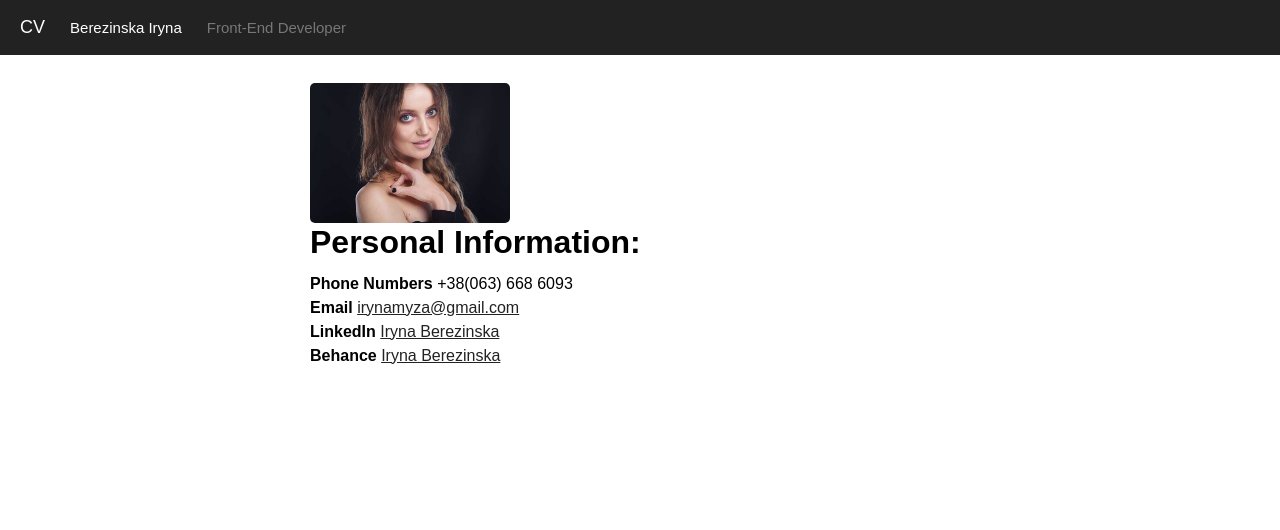
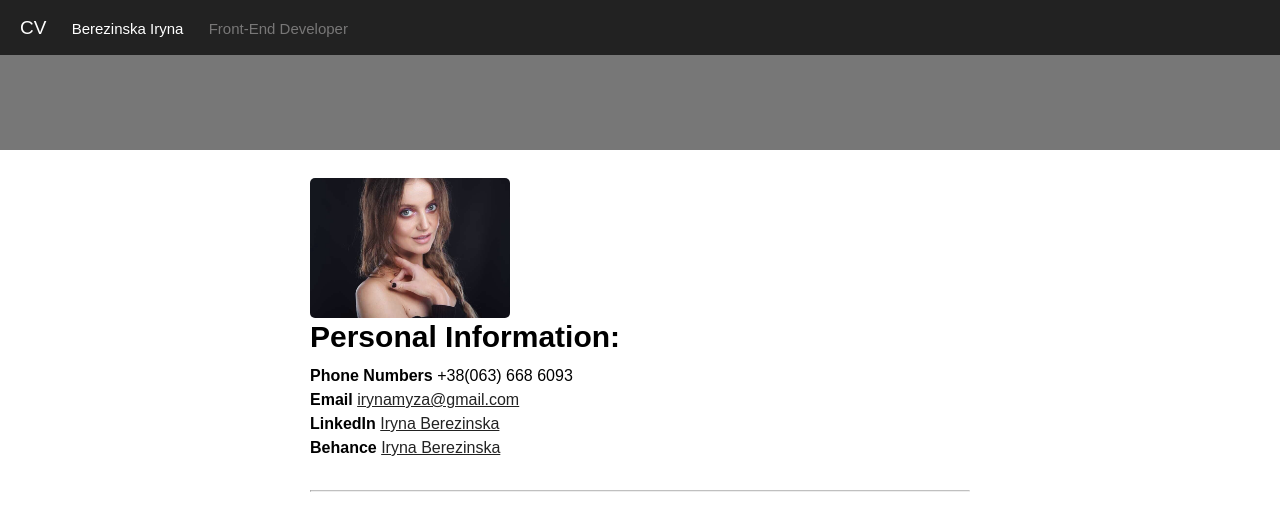
Before and after one commit to iryna-berezinska/Resume_CSS, a plain HTML site: page index.html in a window 1280 px wide. Drawn offline with Linux system fonts and the light colour scheme.

Commit message:
Added line

```diff
--- a/index.html
+++ b/index.html
@@ -15,13 +15,36 @@
     </ul>
 </header>
 
+<!--Сarousel slide-->
 
+<slide>
+
+</slide>
+
+
+<!--Personal Information-->
 <br/>
 <div class="row">
     <img src="ib.jpg" class="round" alt="ib.jpg">
     <h1 class="heading"> Personal Information:</h1>
     <p><b>Phone Numbers</b> +38(063) 668 6093 <br/>
-        <b>Email </b> <a href="mailto:irynamyza@gmail.com" class="link-dark"><u>irynamyza@gmail.com</u></a><br/>
-        <b>LinkedIn </b><a href="https://www.linkedin.com/in/irynaberezinska/" class="link-dark"><u>Iryna Berezinska</u></a><br/>
-        <b>Behance </b><a href="https://www.behance.net/irinamyza" class="link-dark"><u>Iryna Berezinska</u></a></p>
-</div><!-- /.row -->
+        <b>Email </b> <a href="mailto:irynamyza@gmail.com" title="Send message irynamyza@gmail.com" class="link-dark"><u>irynamyza@gmail.com</u></a><br/>
+        <b>LinkedIn </b><a href="https://www.linkedin.com/in/irynaberezinska/"  title="https://www.linkedin.com/in/irynaberezinska/" class="link-dark"><u>Iryna Berezinska</u></a><br/>
+        <b>Behance </b><a href="https://www.behance.net/irinamyza" title="https://www.behance.net/irinamyza" class="link-dark"><u>Iryna Berezinska</u></a></p>
+</div><!-- /.Personal Information -->
+
+<!--Line-->
+
+<hr class="hr-line">
+
+
+
+
+
+<!--&lt;!&ndash; /END THE FEATURETTES &ndash;&gt;-->
+<!--<footer class="container">-->
+<!--    <p class="float-end"><a href="#">Back to top</a></p>-->
+<!--    <p>© 2021 </p>-->
+<!--</footer>-->
+<!--<script src="/docs/5.1/dist/js/bootstrap.bundle.min.js" integrity="sha384-ka7Sk0Gln4gmtz2MlQnikT1wXgYsOg+OMhuP+IlRH9sENBO0LRn5q+8nbTov4+1p" crossorigin="anonymous"></script>-->
+<!--</div>-->
--- a/style.css
+++ b/style.css
@@ -17,7 +17,7 @@ ul li {
 .doc {
     color: #ffffff;
     font-family: "Arial", sans-serif;
-    font-size: 18px;
+    font-size: 19px;
     padding: 10px;
 }
 .name {
@@ -55,7 +55,7 @@ header{
     margin-left: 300px;
     font-family: "Helvetica, Arial", sans-serif;
     /*font-variant: normal;*/
-    /*font-size: 16px;*/
+    /*font-size: 12px;*/
     /*font-stretch: ultra-expanded;*/
     padding: 10px;
     line-height: 1.5em;
@@ -71,4 +71,20 @@ header{
 }
 .heading {
     height: 1.3em;
+    font-size: 30px;
 }
+
+/*<!--Сarousel slide-->*/
+slide {
+    width: 100%;
+    height: 95px;
+    background: #777777;
+    display: flex;
+    align-items: center;
+}
+
+/*Line*/
+.hr-line {
+    border-top: 1px solid silver;
+    margin: 20px 310px;
+}
```
